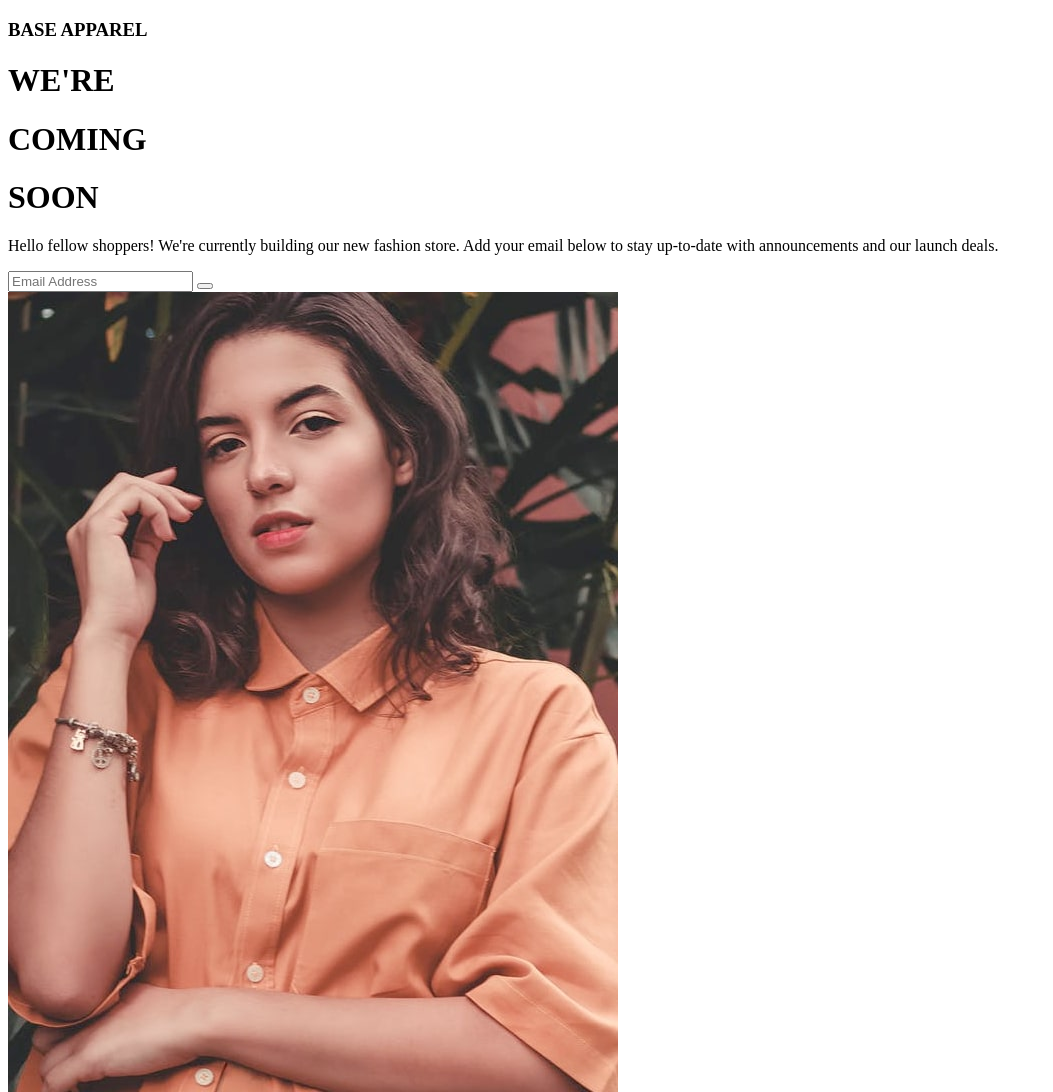
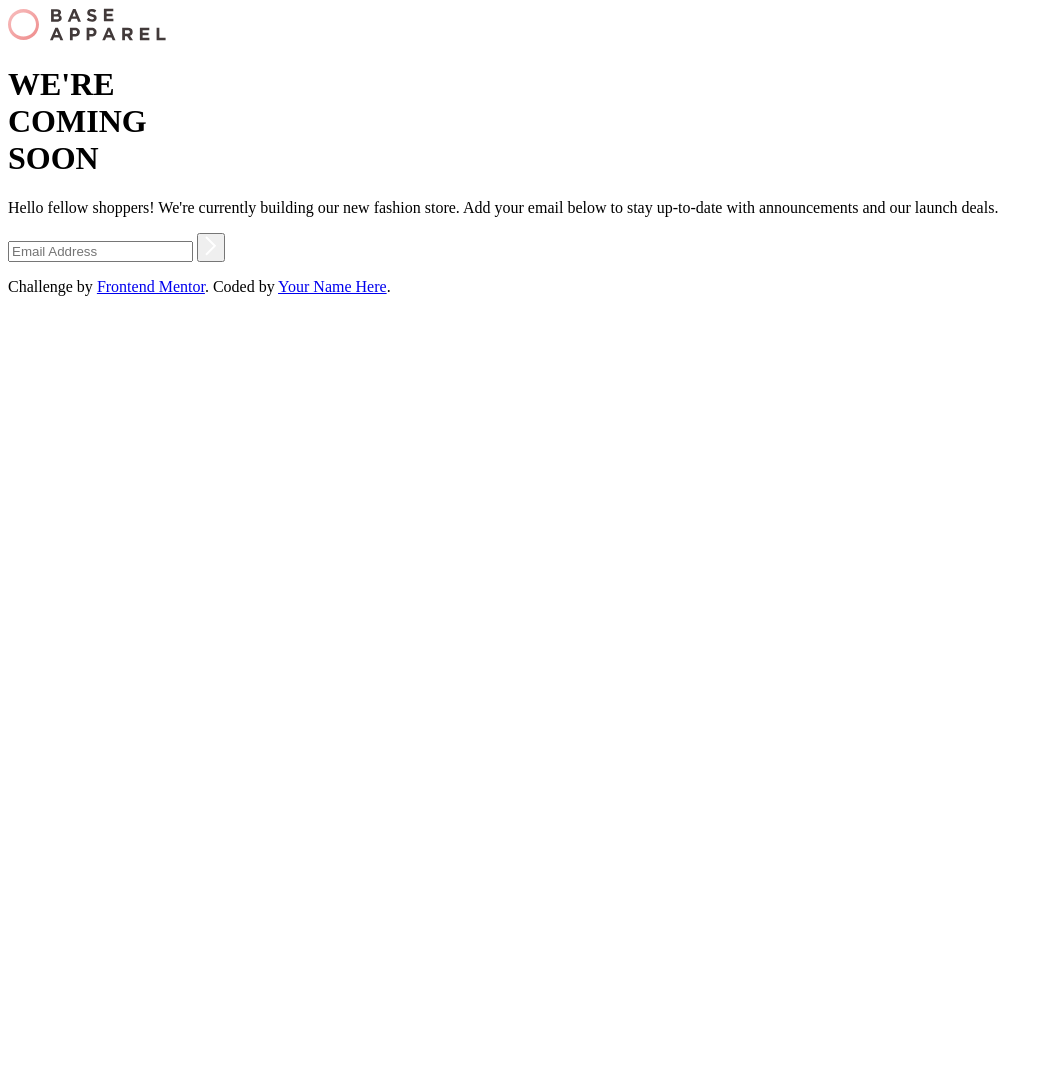
Before and after one commit to jtompkins415/frontend-base-apparel-preview, a plain HTML site: page index.html in a window 1280 px wide. Shown: the top 1092 px of the page, without its empty margins (0-1053 px from the left). After the commit the page ends 800 px from the top, so only its background shows below. Drawn offline with Linux system fonts and the light colour scheme.

Commit message:
add link to google font, adjust image elements to render correctly

```diff
--- a/index.html
+++ b/index.html
@@ -3,30 +3,36 @@
 <head>
   <meta charset="UTF-8">
   <meta name="viewport" content="width=device-width, initial-scale=1.0"> <!-- displays site properly based on user's device -->
-
+  <link rel="stylesheet" href="./static/styles.css">
   <link rel="icon" type="image/png" sizes="32x32" href="./images/favicon-32x32.png">
+  <link rel="preconnect" href="https://fonts.googleapis.com">
+<link rel="preconnect" href="https://fonts.gstatic.com" crossorigin>
+<link href="https://fonts.googleapis.com/css2?family=Josefin+Sans:wght@300;400;600&display=swap" rel="stylesheet">
 
   <title>Frontend Mentor | Base Apparel coming soon page</title>
 
 </head>
 <body>
+
+  <div id="left-container">
   <header>
-    <h3>BASE APPAREL</h3>
+    <img id="logo-pin" src="./images/logo.svg" alt="BA-logo">
   </header>
   <div class="main-title-container">
-    <h1>WE'RE</h1>
-    <h1>COMING</h1>
-    <h1>SOON</h1>
+    <h1 class="title-text">
+      <span class="title-were">WE'RE</span> <br> COMING <br> SOON</h1>
   </div>
   <div class="greeting-container">
     <p>Hello fellow shoppers! We're currently building our new fashion store. Add your email below to stay up-to-date with announcements and our launch deals.</p>
   </div>
     <form class="email-form" action="#">
      <input type="email" class="email-input" required placeholder="Email Address">
-      <button type="submit" class="form-submit"><link rel="icon" type="image/png" href="./images/icon-arrow.svg"></button>
+      <button type="submit" class="form-submit"><img src="./images/icon-arrow.svg" alt=""></button>
     </form>
-  <img src="./images/hero-desktop.jpg">
 
+</div>
+<div id="right-container">
+</div>
 
 
   <footer>
@@ -35,5 +41,6 @@
       Coded by <a href="#">Your Name Here</a>.
     </p>
   </footer>
+
 </body>
 </html>
```
